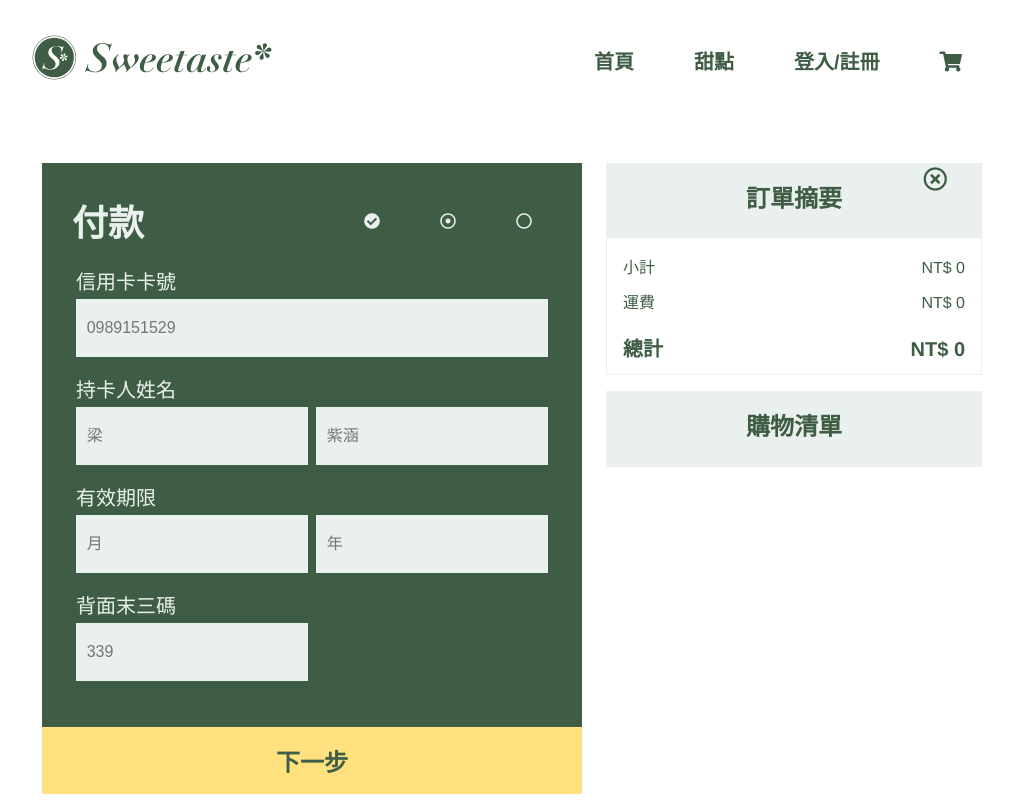
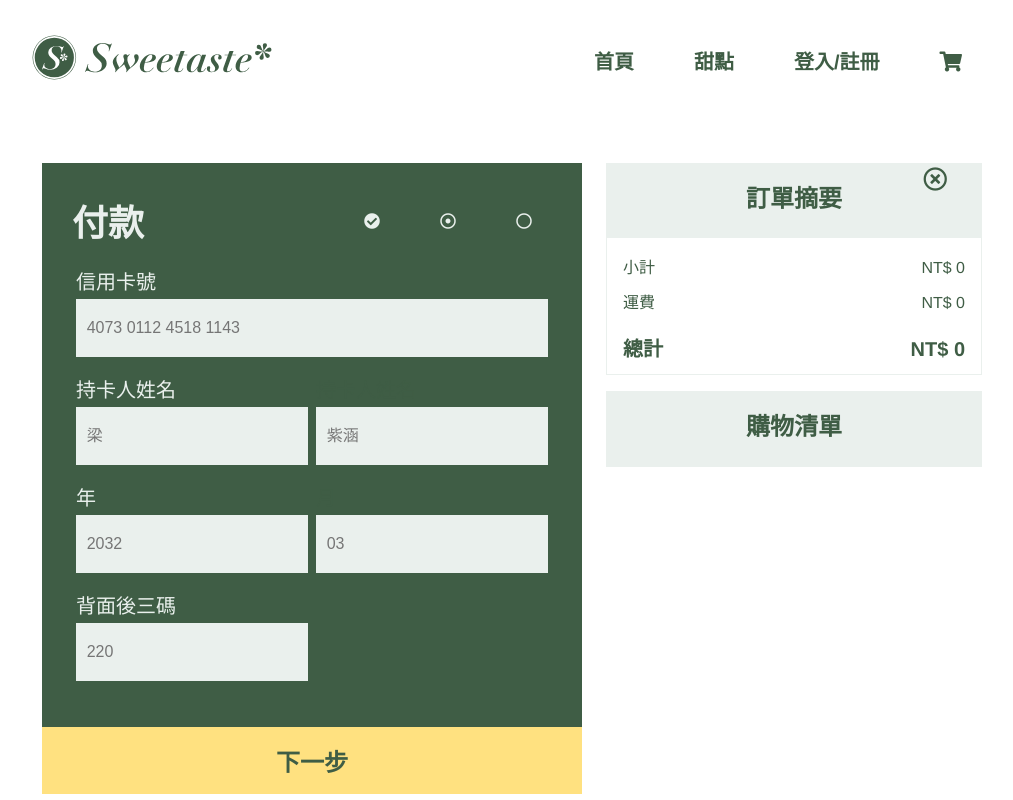
Before and after one commit to TzuHanLiang/SweetTaste, a React (Create React App) app: page /contact-data in a window 1280 px wide. Both pictures are taken after a click on the button "下一步". Shown: the top 800 px of the page, without its empty margins (128-1141 px from the left). Built offline with nearby package versions, Linux system fonts and the light colour scheme.

Commit message:
changed orderForm 的架構

```diff
--- a/src/components/Checkout/DeliveryForm/DeliveryForm.js
+++ b/src/components/Checkout/DeliveryForm/DeliveryForm.js
@@ -3,13 +3,15 @@ import Input from "../../UI/Input/Input";
 
 const deliveryForm = props => {
   let form = props.formElementsArray.map(formElement => {
-    if (formElement.id === "tel" || formElement.id === "street") {
+    if (formElement.id === "tel") {
       return (
         <div className="checkout__input-box" key={formElement.id}>
           <Input
             elementType={formElement.config.elementType}
             elementConfig={formElement.config.elementConfig}
             value={formElement.config.value}
+            label={formElement.config.elementLabel}
+            show
             // changed={event => this.inputChangedHandler(event, formElement.id)}
           />
         </div>
@@ -17,19 +19,33 @@ const deliveryForm = props => {
     } else {
       return (
         <div className="checkout__input-box" key={formElement.id}>
-          {formElement.config.map((config, i) => (
-            <div className="checkout__input-float" key={formElement.id + i}>
+          {formElement.config.map((config, i) =>
+            i !== 2 ? (
+              <div className="checkout__input-float" key={formElement.id + i}>
+                <Input
+                  elementType={config.elementType}
+                  elementConfig={config.elementConfig}
+                  value={config.value}
+                  label={config.elementLabel}
+                  // changed={event => this.inputChangedHandler(event, formElementid)}
+                  show={
+                    formElement.id === "cityAndArea" && i === 1 ? false : true
+                  }
+                />
+              </div>
+            ) : (
               <Input
                 elementType={config.elementType}
                 elementConfig={config.elementConfig}
                 value={config.value}
+                label={config.elementLabel}
                 // changed={event => this.inputChangedHandler(event, formElementid)}
                 show={
                   formElement.id === "cityAndArea" && i === 1 ? false : true
                 }
               />
-            </div>
-          ))}
+            )
+          )}
         </div>
       );
     }
@@ -88,7 +104,6 @@ const deliveryForm = props => {
           </div>
         </div> */}
         {form}
-        {console.log(props.formElementsArray)}
       </div>
       <button
         onClick={() => props.changeStep(2)}
--- a/src/components/Checkout/InvoiceForm/InvoiceForm.js
+++ b/src/components/Checkout/InvoiceForm/InvoiceForm.js
@@ -1,3 +1,4 @@
+import Input from "../../UI/Input/Input";
 import React, { Component } from "react";
 
 class invoiceForm extends Component {
@@ -11,10 +12,11 @@ class invoiceForm extends Component {
     this.setState({ show: false });
   };
   render() {
+    const formElement = this.props.formElementsArray;
     const invoiceInfo = this.state.show ? (
       <div className="checkout__input-box">
         <div className="checkout__input ">
-          <label
+          {/* <label
             className="heading-primary--sm--light--lightest"
             htmlFor="email"
           >
@@ -25,32 +27,69 @@ class invoiceForm extends Component {
             placeholder="example@gmail.com"
             id="email"
             className="e-form__control"
+          /> */}
+          <Input
+            elementType={formElement[0].config.elementType}
+            elementConfig={formElement[0].config.elementConfig}
+            value={formElement[0].config.value}
+            label={formElement[0].config.elementLabel}
+            show
+            // changed={event => this.inputChangedHandler(event, formElement[0].id)}
           />
         </div>
       </div>
     ) : (
+      // <div className="checkout__input-box">
+      //   <div className="checkout__input checkout__input-float">
+      //     <label className="heading-primary--sm--light--lightest">地址</label>
+      //     <input type="text" placeholder="台北市" className="e-form__control" />
+      //   </div>
+      //   <div className="checkout__input checkout__input-float ">
+      //     <label
+      //       style={{ color: "#3f5d45" }}
+      //       className="heading-primary--sm--light--lightest"
+      //     >
+      //       地址
+      //     </label>
+      //     <input type="text" placeholder="大安區" className="e-form__control" />
+      //   </div>
+      //   <div className="checkout__input">
+      //     <input
+      //       type="text"
+      //       placeholder="幸福路三段59號"
+      //       id="road"
+      //       className="e-form__control"
+      //     />
+      //   </div>
+      // </div>
       <div className="checkout__input-box">
-        <div className="checkout__input checkout__input-float">
-          <label className="heading-primary--sm--light--lightest">地址</label>
-          <input type="text" placeholder="台北市" className="e-form__control" />
-        </div>
-        <div className="checkout__input checkout__input-float ">
-          <label
-            style={{ color: "#3f5d45" }}
-            className="heading-primary--sm--light--lightest"
-          >
-            地址
-          </label>
-          <input type="text" placeholder="大安區" className="e-form__control" />
-        </div>
-        <div className="checkout__input">
-          <input
-            type="text"
-            placeholder="幸福路三段59號"
-            id="road"
-            className="e-form__control"
-          />
-        </div>
+        {formElement[1].config.map((config, i) =>
+          i !== 2 ? (
+            <div className="checkout__input-float" key={formElement[1].id + i}>
+              <Input
+                elementType={config.elementType}
+                elementConfig={config.elementConfig}
+                value={config.value}
+                label={config.elementLabel}
+                // changed={event => this.inputChangedHandler(event, formElementid)}
+                show={
+                  formElement[1].id === "cityAndArea" && i === 1 ? false : true
+                }
+              />
+            </div>
+          ) : (
+            <Input
+              elementType={config.elementType}
+              elementConfig={config.elementConfig}
+              value={config.value}
+              label={config.elementLabel}
+              // changed={event => this.inputChangedHandler(event, formElementid)}
+              show={
+                formElement[1].id === "cityAndArea" && i === 1 ? false : true
+              }
+            />
+          )
+        )}
       </div>
     );
     return (
@@ -104,7 +143,7 @@ class invoiceForm extends Component {
           {invoiceInfo}
           <div className="checkout__input-box">
             <div className="checkout__input ">
-              <label
+              {/* <label
                 className="heading-primary--sm--light--lightest"
                 htmlFor="taxID"
               >
@@ -115,6 +154,14 @@ class invoiceForm extends Component {
                 placeholder="34856393"
                 id="taxID"
                 className="e-form__control"
+              /> */}
+              <Input
+                elementType={formElement[2].config.elementType}
+                elementConfig={formElement[2].config.elementConfig}
+                value={formElement[2].config.value}
+                label={formElement[2].config.elementLabel}
+                show
+                // changed={event => this.inputChangedHandler(event, formElement[3].id)}
               />
             </div>
           </div>
--- a/src/components/Checkout/PaymentForm/PaymentForm.js
+++ b/src/components/Checkout/PaymentForm/PaymentForm.js
@@ -1,6 +1,41 @@
 import React from "react";
+import Input from "../../UI/Input/Input";
 
 const paymentForm = props => {
+  let form = props.formElementsArray.map(formElement => {
+    if (formElement.id === "creditCard") {
+      return (
+        <div className="checkout__input-box" key={formElement.id}>
+          <Input
+            elementType={formElement.config.elementType}
+            elementConfig={formElement.config.elementConfig}
+            value={formElement.config.value}
+            label={formElement.config.elementLabel}
+            show
+            // changed={event => this.inputChangedHandler(event, formElement.id)}
+          />
+        </div>
+      );
+    } else {
+      return (
+        <div className="checkout__input-box" key={formElement.id}>
+          {formElement.config.map((config, i) => (
+            <div className="checkout__input-float" key={formElement.id + i}>
+              <Input
+                elementType={config.elementType}
+                elementConfig={config.elementConfig}
+                value={config.value}
+                label={config.elementLabel}
+                // changed={event => this.inputChangedHandler(event, formElementid)}
+                show={i === 1 ? false : true}
+              />
+              {console.log(config)}
+            </div>
+          ))}
+        </div>
+      );
+    }
+  });
   return (
     <div className="checkout__form">
       <div className="checkout__form-section">
@@ -27,7 +62,7 @@ const paymentForm = props => {
             <i className="far fa-circle" />
           </li>
         </ul>
-        <div className="checkout__input-box">
+        {/* <div className="checkout__input-box">
           <div className="checkout__input ">
             <label
               className="heading-primary--sm--light--lightest"
@@ -102,7 +137,8 @@ const paymentForm = props => {
               />
             </div>
           </div>
-        </div>
+        </div> */}
+        {form}
       </div>
       <button
         onClick={() => props.changeStep(3)}
--- a/src/containers/Checkout/ContactData/ContactData.js
+++ b/src/containers/Checkout/ContactData/ContactData.js
@@ -17,6 +17,7 @@ class ContactData extends Component {
             type: "text",
             placeholder: "梁"
           },
+          elementLabel: "姓氏",
           value: ""
         },
         {
@@ -25,6 +26,7 @@ class ContactData extends Component {
             type: "text",
             placeholder: "紫涵"
           },
+          elementLabel: "姓名",
           value: ""
         }
       ],
@@ -34,15 +36,17 @@ class ContactData extends Component {
           type: "text",
           placeholder: "0989151529"
         },
+        elementLabel: "電話",
         value: ""
       },
-      cityAndArea: [
+      address: [
         {
           elementType: "input",
           elementConfig: {
             type: "text",
             placeholder: "台北市"
           },
+          elementLabel: "地址",
           value: ""
         },
         {
@@ -51,31 +55,26 @@ class ContactData extends Component {
             type: "text",
             placeholder: "大安區"
           },
+          elementLabel: "地址",
           value: ""
-        }
-      ],
-      street: {
+        },
+        {
           elementType: "input",
           elementConfig: {
             type: "text",
             placeholder: "幸福路38號"
           },
           value: ""
-      },
-      email: {
-        elementType: "input",
-        elementConfig: {
-          type: "email",
-          placeholder: "crocodilestear@gmail.com"
-        },
-        value: ""
-      },
-      creditcard: {
+        }
+      ],
+
+      creditCard: {
         elementType: "input",
         elementConfig: {
           type: "text",
           placeholder: "4073 0112 4518 1143"
         },
+        elementLabel: "信用卡號",
         value: ""
       },
       cardOwner: [
@@ -85,6 +84,7 @@ class ContactData extends Component {
             type: "text",
             placeholder: "梁"
           },
+          elementLabel: "持卡人姓名",
           value: ""
         },
         {
@@ -93,31 +93,48 @@ class ContactData extends Component {
             type: "text",
             placeholder: "紫涵"
           },
+          elementLabel: "持卡人姓名",
           value: ""
         }
       ],
-      dueDateY: {
+      dueDate: [
+        {
           elementType: "input",
           elementConfig: {
             type: "text",
             placeholder: "2032"
           },
+          elementLabel: "年",
           value: ""
         },
-      dueDateM: {
+        {
           elementType: "input",
           elementConfig: {
             type: "text",
             placeholder: "03"
           },
+          elementLabel: "月",
           value: ""
-      },
-      securityCode: {
+        }
+      ],
+      securityCode: [
+        {
           elementType: "input",
           elementConfig: {
             type: "text",
             placeholder: "220"
           },
+          elementLabel: "背面後三碼",
+          value: ""
+        }
+      ],
+      email: {
+        elementType: "input",
+        elementConfig: {
+          type: "email",
+          placeholder: "crocodilestear@gmail.com"
+        },
+        elementLabel: "電子郵件信箱",
         value: ""
       },
       iCityAndArea: [
@@ -136,30 +153,24 @@ class ContactData extends Component {
             placeholder: "大安區"
           },
           value: ""
-        }
-      ],
-      iStreet: {
+        },
+        {
           elementType: "input",
           elementConfig: {
             type: "text",
             placeholder: "幸福路三段59號"
           },
           value: ""
-      },
-      iEmail: {
-        elementType: "input",
-        elementConfig: {
-          type: "email",
-          placeholder: "crocodilestear@gmail.com"
-        },
-        value: ""
-      },
+        }
+      ],
+
       componyTaxId: {
         elementType: "input",
         elementConfig: {
           type: "text",
           placeholder: "223100"
         },
+        elementLabel: "統一編號",
         value: ""
       }
     },
@@ -244,9 +255,9 @@ class ContactData extends Component {
         config: this.state.orderForm[key]
       });
     }
-    const deliveryForm = formElementsArray.slice(0, 4);
-    const paymentForm = formElementsArray.slice(6, 12);
-    const invoiceForm = [...formElementsArray].splice(0, 12);
+    const deliveryForm = formElementsArray.slice(0, 3);
+    const paymentForm = formElementsArray.slice(3, 7);
+    const invoiceForm = [...formElementsArray].splice(7, 4);
     let form = (
       <div className="checkout h-pt-3">
         {/* {console.log(this.props)} */}
```
Lines whose indentation alone changed are shown as unchanged.
